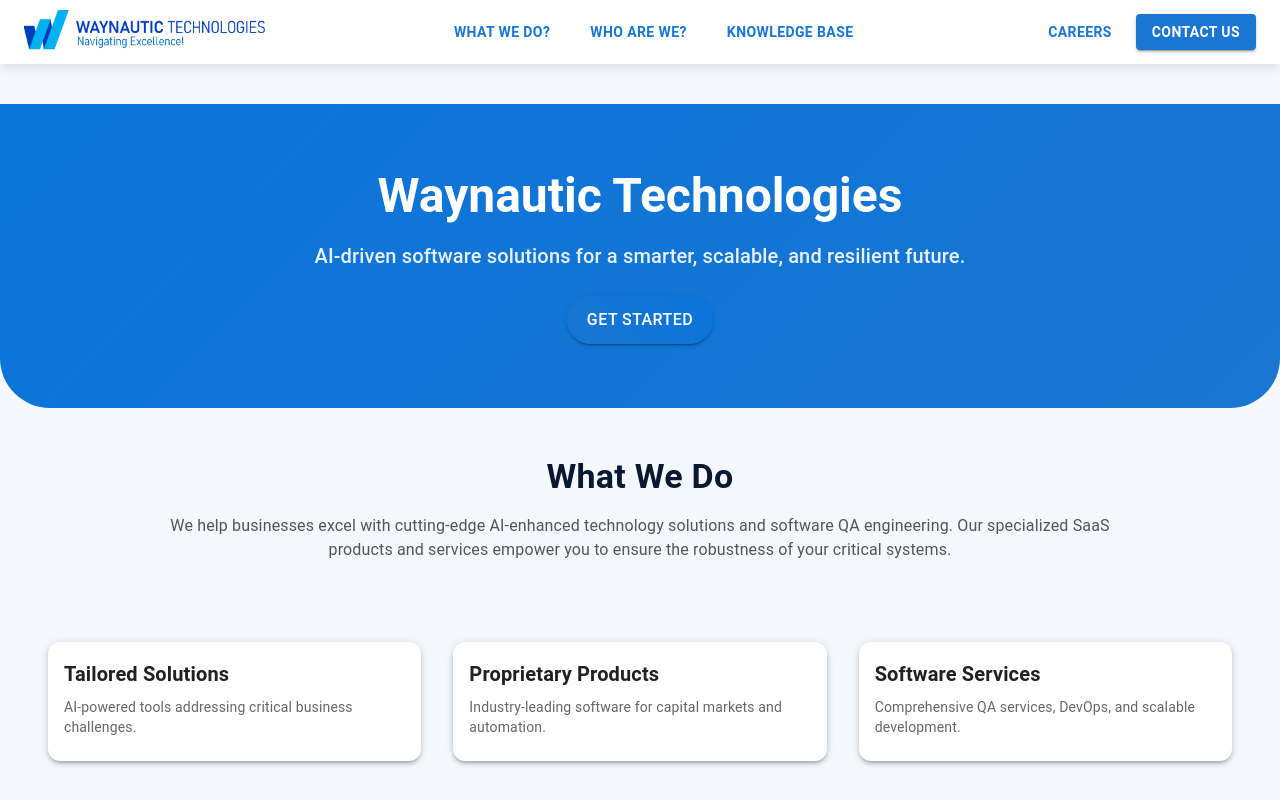
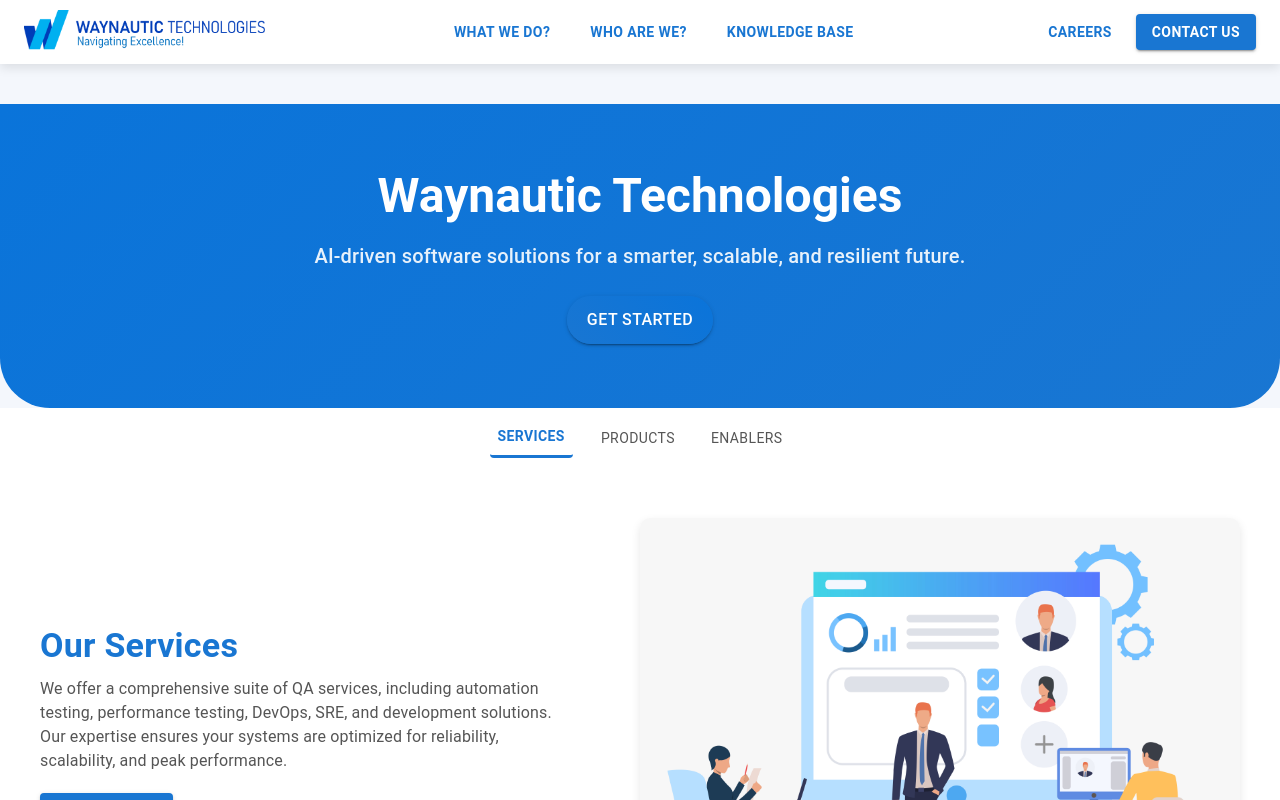
Before and after one commit to vaishnavipatil978/Waynautic_website, a React (Vite) app: page / in a window 1280 px wide. Shown: the top 800 px of the page. Built offline with nearby package versions, Linux system fonts and the light colour scheme.

Commit message:
Changes for new lauout

```diff
--- a/src/pages/Home.jsx
+++ b/src/pages/Home.jsx
@@ -1,9 +1,21 @@
 import React from "react";
-import { Box, Typography, Grid, Button, Card, CardContent } from "@mui/material";
+import {
+  Box,
+  Typography,
+  Grid,
+  Button,
+  Card,
+  CardContent,
+} from "@mui/material";
+import WhatWeDo from "./WhatWeDo";
+import WhoWeAre from "./WhoWeAre";
+import KnowledgeBase from "./KnowledgeBase";
 
 const Home = () => {
   return (
-    <Box sx={{ width: "100%", minHeight: "100vh", background: "#F4F7FC", py: 5 }}>
+    <Box
+      sx={{ width: "100%", minHeight: "100vh", background: "#F4F7FC", py: 5 }}
+    >
       {/* Hero Section */}
       <Box
         sx={{
@@ -18,8 +30,12 @@
         <Typography variant="h3" fontWeight="bold">
           Waynautic Technologies
         </Typography>
-        <Typography variant="h6" sx={{ mt: 2, opacity: 0.9, maxWidth: "800px", mx: "auto" }}>
-          AI-driven software solutions for a smarter, scalable, and resilient future.
+        <Typography
+          variant="h6"
+          sx={{ mt: 2, opacity: 0.9, maxWidth: "800px", mx: "auto" }}
+        >
+          AI-driven software solutions for a smarter, scalable, and resilient
+          future.
         </Typography>
         <Button
           variant="contained"
@@ -37,36 +53,9 @@
       </Box>
 
       {/* What We Do Section */}
-      <Box sx={{ textAlign: "center", maxWidth: "1000px", mx: "auto", mt: 6, px: 3 }}>
-        <Typography variant="h4" fontWeight="bold" color="#0A192F">
-          What We Do
-        </Typography>
-        <Typography variant="body1" sx={{ mt: 2, color: "#555" }}>
-          We help businesses excel with cutting-edge AI-enhanced technology solutions and software QA engineering. Our specialized SaaS products and services empower you to ensure the robustness of your critical systems.
-        </Typography>
-      </Box>
-
-      {/* Key Offerings */}
-      <Grid container spacing={4} sx={{ mt: 6, px: { xs: 2, md: 6 }, justifyContent: "center" }}>
-        {[
-          { title: "Tailored Solutions", description: "AI-powered tools addressing critical business challenges." },
-          { title: "Proprietary Products", description: "Industry-leading software for capital markets and automation." },
-          { title: "Software Services", description: "Comprehensive QA services, DevOps, and scalable development." },
-        ].map((item, index) => (
-          <Grid item xs={12} sm={6} md={4} key={index}>
-            <Card sx={{ boxShadow: 3, borderRadius: "12px", transition: "transform 0.3s", ":hover": { transform: "scale(1.05)" } }}>
-              <CardContent>
-                <Typography variant="h6" fontWeight="bold" gutterBottom>
-                  {item.title}
-                </Typography>
-                <Typography variant="body2" color="text.secondary">
-                  {item.description}
-                </Typography>
-              </CardContent>
-            </Card>
-          </Grid>
-        ))}
-      </Grid>
+      <WhatWeDo />
+      <WhoWeAre />
+      <KnowledgeBase />
     </Box>
   );
 };
```
